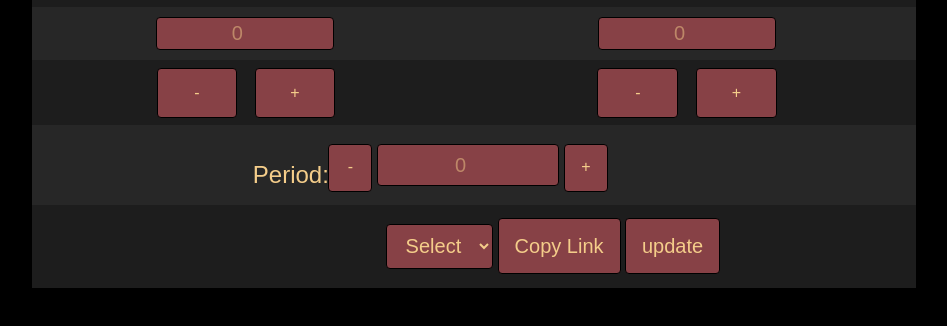
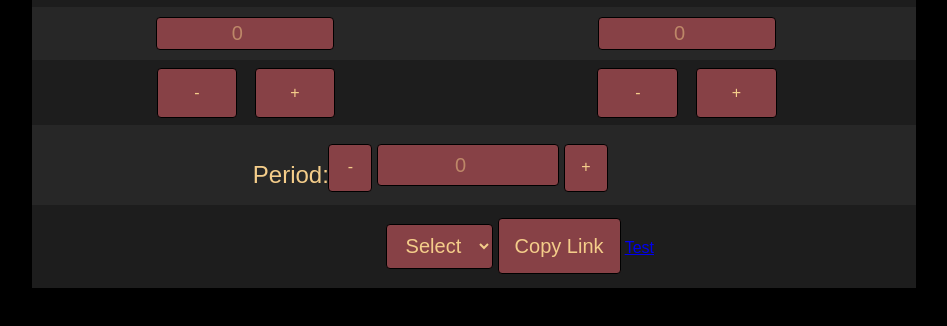
Before and after one commit to rubenmihm/testforpages, a plain HTML site: page index.html in a window 1280 px wide. Shown: the part 254-580 px from the top of the page, without its empty margins (166-1113 px from the left). Drawn offline with Linux system fonts and the light colour scheme.

Commit message:
Update index.html

```diff
--- a/index.html
+++ b/index.html
@@ -84,7 +84,7 @@
                         <option value="Court 4">Court 4</option>
                     </select>
                     <button class="copy">Copy Link</button>
-                    <button class="copy" onclick="updatelink()">update</button>
+                    <a href = "/testforpages/court1.html">Test</a>
                 </td>
             </tr>
 
```
